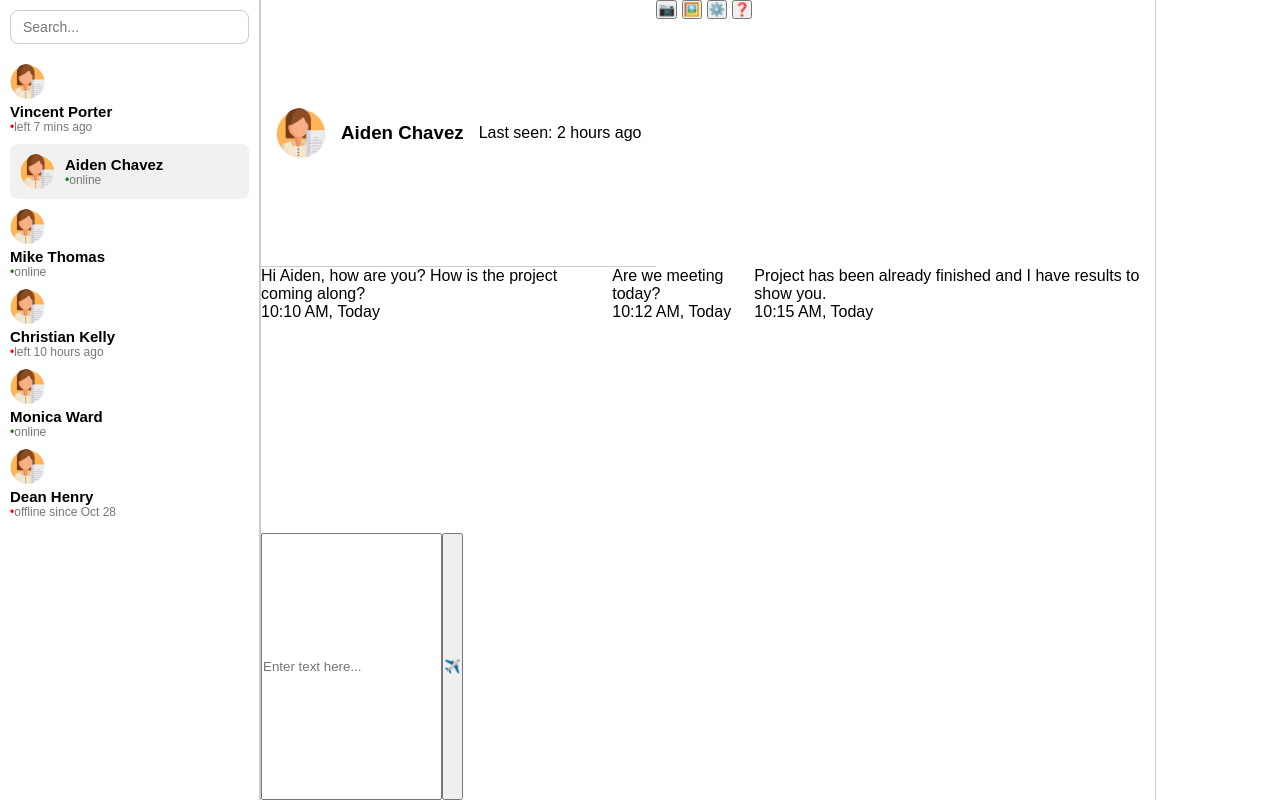
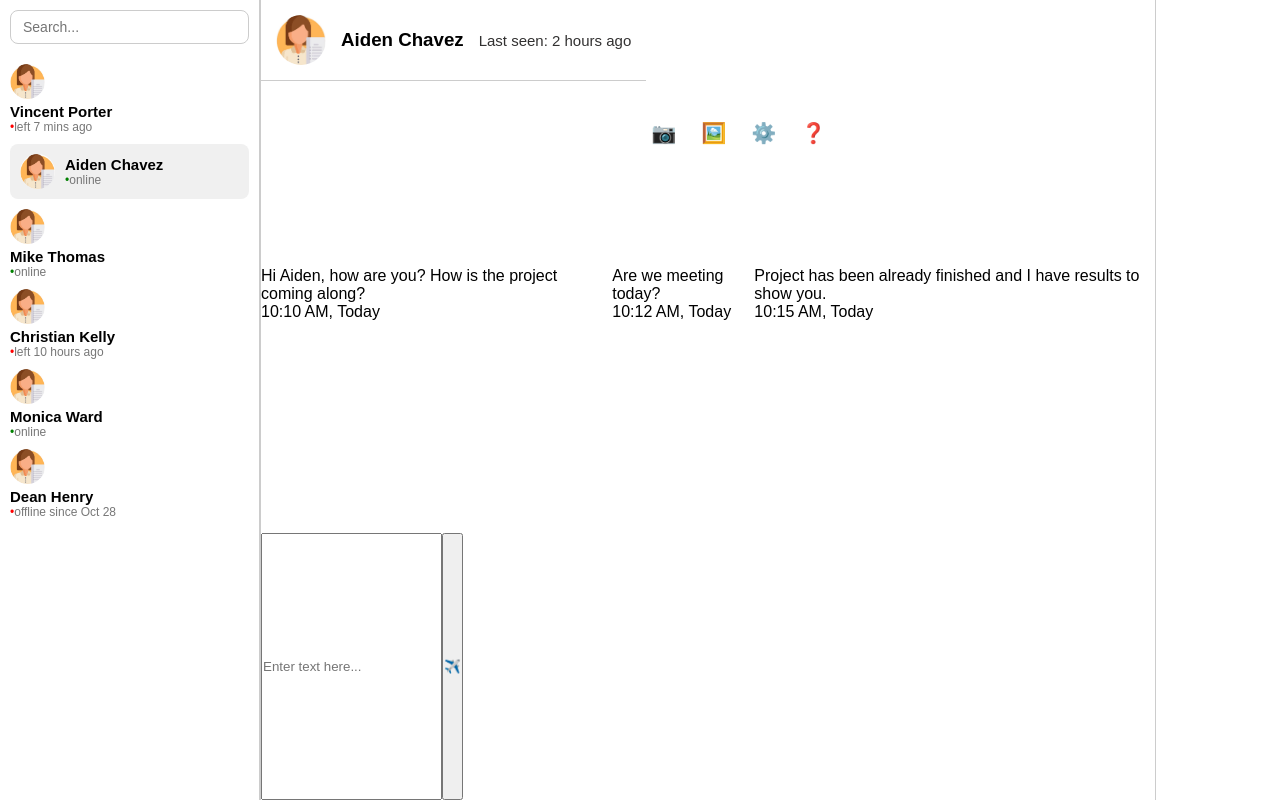
Before and after one commit to dukisinautotune/Trabajo-practico, a plain HTML site: page index.html in a window 1280 px wide. Drawn offline with Linux system fonts and the light colour scheme.

Commit message:
intento de estilado del chat-header y chat-actions

```diff
--- a/index.html
+++ b/index.html
@@ -79,12 +79,14 @@
           <h3>Aiden Chavez</h3>
           <p>Last seen: 2 hours ago</p>
         </div>
+
         <div class="chat-actions">
           <button title="Sacar foto">📷</button>
-          <button>🖼️</button>
-          <button>⚙️</button>
-          <button>❓</button>
+          <button title="Enviar imagen">🖼️</button>
+          <button title="Ajustes">⚙️</button>
+          <button title="Ayuda">❓</button>
         </div>
+
       </section>
       <section class="chat-messages">
         <div class="message sent">
--- a/main.css
+++ b/main.css
@@ -92,6 +92,7 @@ section {
   align-items: center;
   gap: 15px;
   padding: 15px;
+  margin-bottom: auto;
   border-bottom: 1px solid #ccc;
 }
 
@@ -100,3 +101,26 @@ section {
   height: 50px;
   border-radius: 50px;
 }
+
+.chat-header p {
+  margin: 0;
+  font-size: 15px;
+  color: #323131;
+}
+
+.chat-actions {
+  display: flex;
+  align-items: center;
+  gap: 15px;
+  padding: 0px;
+
+}
+
+.chat-actions button {
+  background: none;
+  border: none;
+  cursor: pointer;
+  font-size: 20px;
+  padding: 5px;
+  flex: auto;
+}
```
